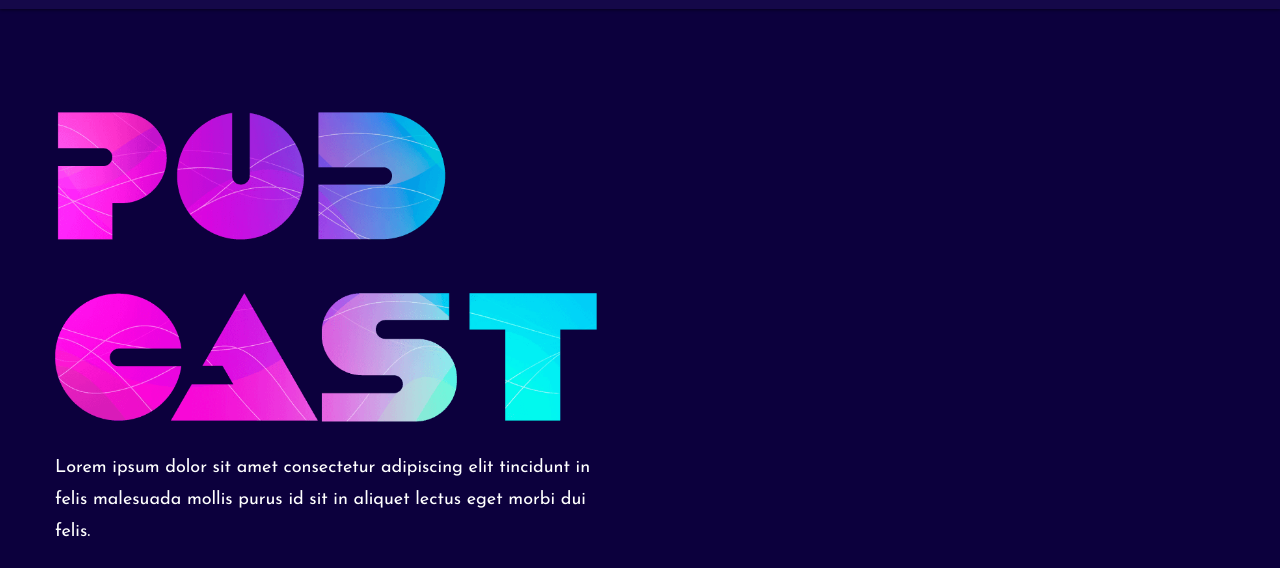
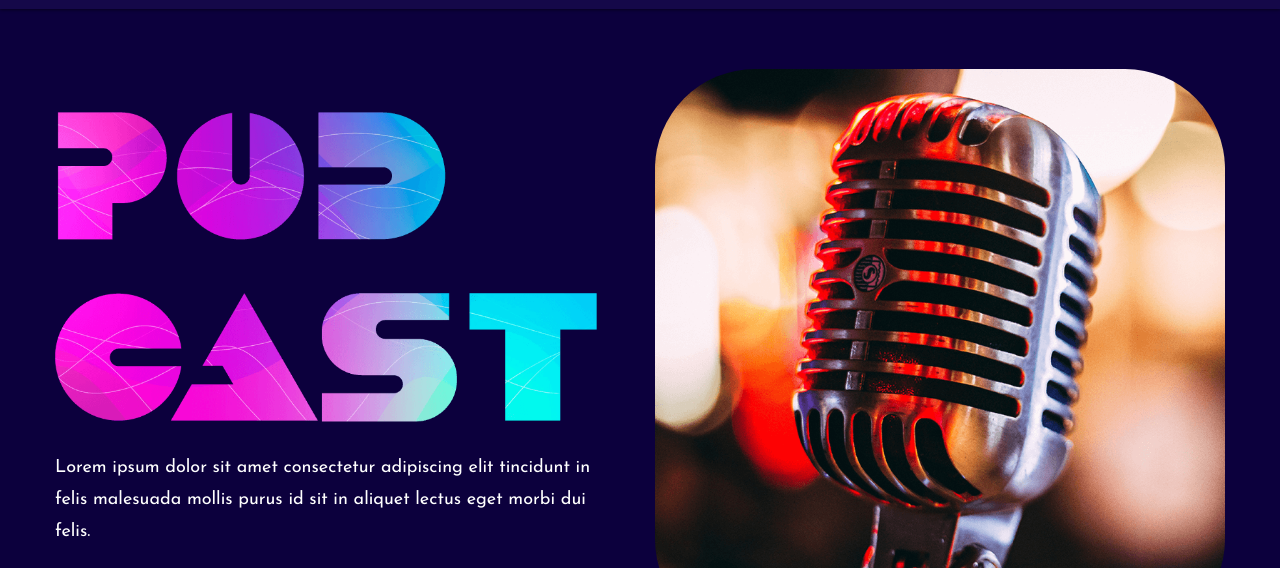
Before and after one commit to DanielRSena/Printf-Podcast, a plain HTML site: page index.html in a window 1280 px wide. Shown: the part 91-659 px from the top of the page. Drawn offline with nearby package versions, Linux system fonts and the light colour scheme; the site is published under a folder, as on GitHub Pages, so addresses that start at the root find nothing.

Commit message:
Update style.css

```diff
--- a/arquivos/style.css
+++ b/arquivos/style.css
@@ -668,7 +668,7 @@ header .container {
     display: block;
     width: 100%;
     padding-top: 100%;
-    background: url("/arquivos/imagens/hero-banner.png") no-repeat;
+    background: url("../arquivos/imagens/hero-banner.png") no-repeat;
     background-size: cover;
     border-radius: 100px;
   }
```
